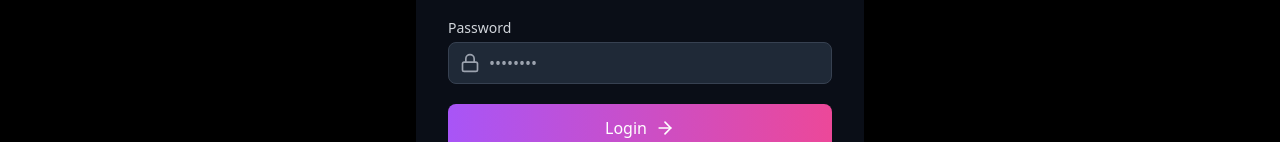
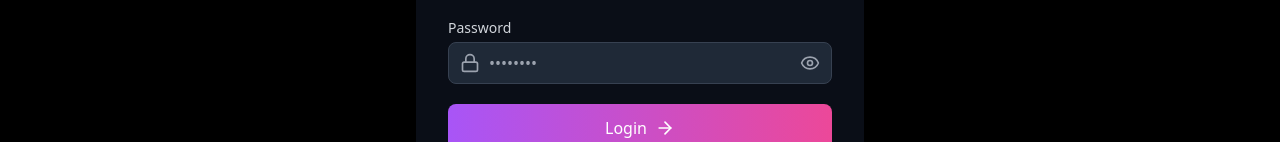
Before and after one commit to sayantan-pachal/LearnStack-learning-companion, a React (Vite) app: page /login in a window 1280 px wide. Shown: the part 386-528 px from the top of the page. Built offline with nearby package versions, Linux system fonts and the light colour scheme.

Commit message:
update signup and login showpassword button

```diff
--- a/src/components/Auth/Login.jsx
+++ b/src/components/Auth/Login.jsx
@@ -1,6 +1,6 @@
 import React, { useState, useEffect } from "react";
 import { Link, useNavigate } from "react-router-dom";
-import { Mail, Lock, ArrowRight } from "lucide-react";
+import { Mail, Lock, ArrowRight, Eye, EyeOff } from "lucide-react";
 import { hashPassword } from "../../utils/hash";
 
 function Login() {
@@ -8,6 +8,9 @@
 
   const [email, setEmail] = useState("");
   const [password, setPassword] = useState("");
+
+  const [showpassword, setShowpassword] = useState(false);
+
 
   const handleLogin = async (e) => {
     e.preventDefault();
@@ -92,7 +95,7 @@
             <div className="relative mt-1">
               <Lock className="absolute left-3 top-1/2 -translate-y-1/2 w-5 h-5 text-gray-400" />
               <input
-                type="password"
+                type={showpassword ? "text" : "password"}
                 required
                 name="password"
                 placeholder="••••••••"
@@ -100,6 +103,13 @@
                 onChange={(e) => setPassword(e.target.value)}
                 className="w-full pl-10 pr-4 py-2 rounded-lg bg-white dark:bg-gray-800 border border-gray-300 dark:border-gray-700 text-gray-900 dark:text-white focus:outline-none focus:ring-2 focus:ring-blue-500"
               />
+              <button
+                type="button"
+                onClick={() => setShowpassword(!showpassword)}
+                className="absolute right-3 top-1/2 -translate-y-1/2 text-gray-400 hover:text-gray-600 dark:hover:text-gray-300"
+              >
+                {showpassword ? <EyeOff className="w-5 h-5" /> : <Eye className="w-5 h-5" />}
+              </button>
             </div>
           </div>
 
--- a/src/components/Auth/Signup.jsx
+++ b/src/components/Auth/Signup.jsx
@@ -1,6 +1,6 @@
 import React, { useState, useEffect } from "react";
 import { Link, useNavigate } from "react-router-dom";
-import { User, Mail, Lock, ArrowRight } from "lucide-react";
+import { User, Mail, Lock, ArrowRight, Eye, EyeOff } from "lucide-react";
 import { hashPassword } from "../../utils/hash";
 
 function Signup() {
@@ -9,6 +9,8 @@
   const [name, setName] = useState("");
   const [email, setEmail] = useState("");
   const [password, setPassword] = useState("");
+
+  const [showpassword, setShowpassword] = useState(false);
 
   useEffect(() => {
     const session = JSON.parse(localStorage.getItem("learnstack_user"));
@@ -118,7 +120,7 @@
             <div className="relative mt-1">
               <Lock className="absolute left-3 top-1/2 -translate-y-1/2 w-5 h-5 text-gray-400" />
               <input
-                type="password"
+                type={showpassword ? "text" : "password"}
                 required
                 name="password"
                 placeholder="••••••••"
@@ -126,6 +128,13 @@
                 onChange={(e) => setPassword(e.target.value)}
                 className="w-full pl-10 pr-4 py-2 rounded-lg bg-white dark:bg-gray-800 border border-gray-300 dark:border-gray-700 text-gray-900 dark:text-white focus:outline-none focus:ring-2 focus:ring-blue-500"
               />
+              <button
+                type="button"
+                onClick={() => setShowpassword(!showpassword)}
+                className="absolute right-3 top-1/2 -translate-y-1/2 text-gray-400 hover:text-gray-600 dark:hover:text-gray-300"
+              >
+                {showpassword ? <EyeOff className="w-5 h-5" /> : <Eye className="w-5 h-5" />}
+              </button>
             </div>
           </div>
 
```
